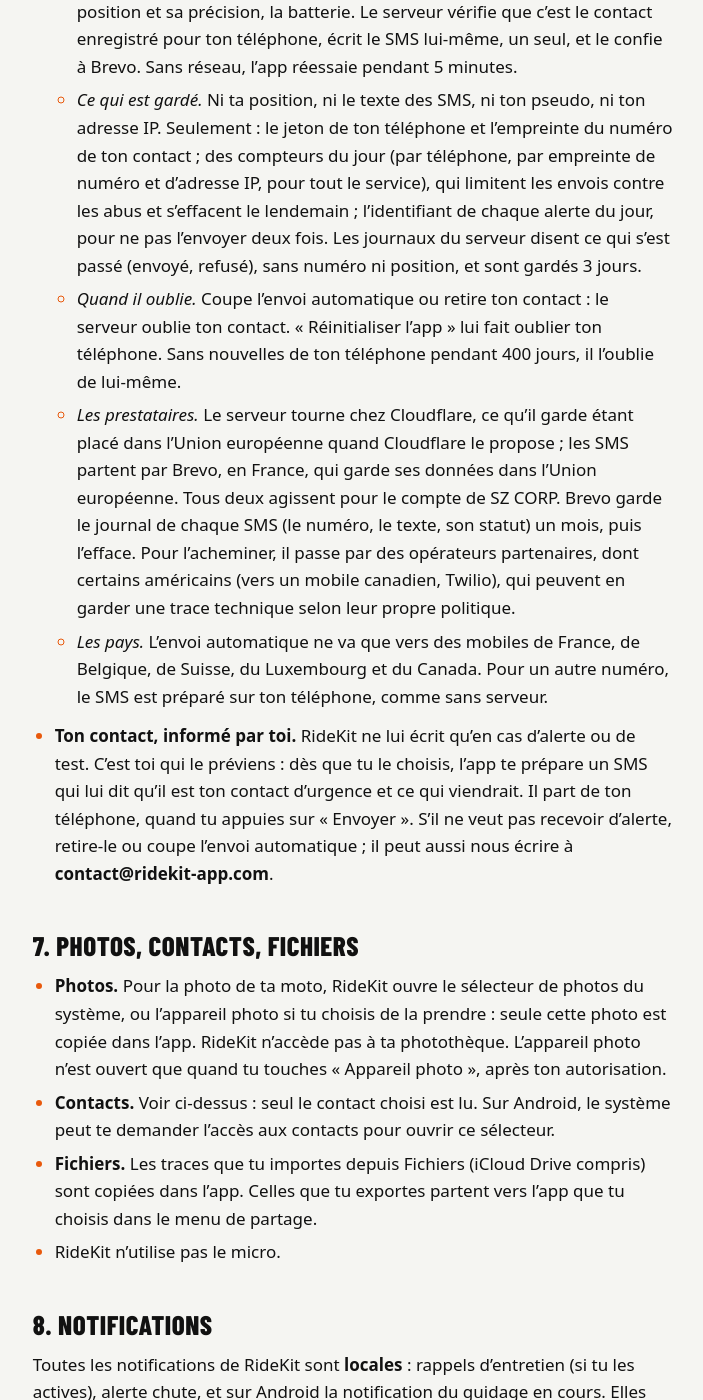
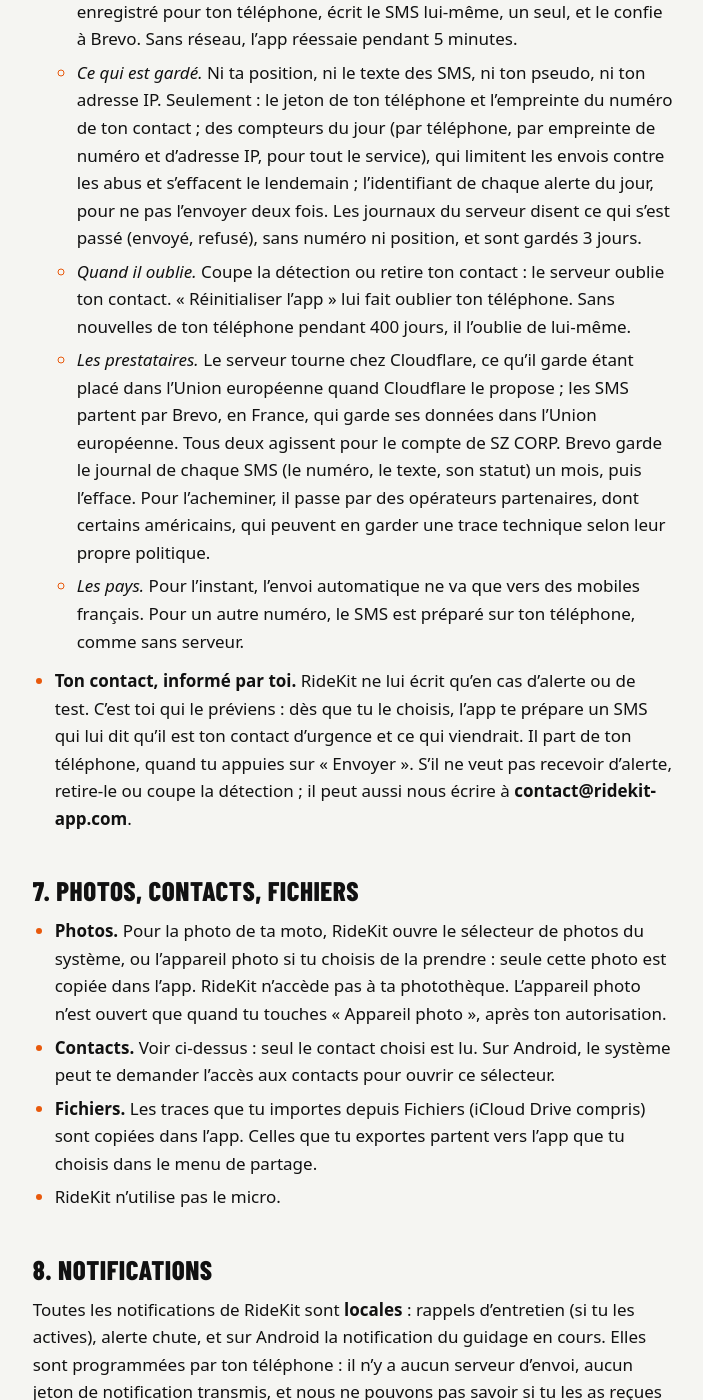
Before and after one commit to Ya6n93/ridekit-site, a Jekyll site: the page built from confidentialite.md, in a window 1280 px wide and 1400 px high, scrolled down 6927 px. Shown: the whole window, without its empty margins (287-990 px from the left). Built offline with Jekyll 4.4.1, drawn with Linux system fonts in a browser that asks for light colours; some of the changed text lies outside the part shown.

Commit message:
Alerte chute: sent automatically as soon as detection is on with a contact (no more switch), to French mobiles only for now
Co-Authored-By: Claude Opus 5.5 (1M context) <noreply@anthropic.com>

```diff
--- a/confidentialite.md
+++ b/confidentialite.md
@@ -172,15 +172,14 @@ La détection de chute est **désactivée par défaut** : c'est toi qui l'activ
   de ta part, ou si tu demandes de l'aide, un SMS, un seul, part pour ton contact :
   ton pseudo, l'heure du choc, ta dernière position connue et sa précision (un lien
   Google Maps, qui porte les coordonnées GPS), le niveau de batterie du téléphone et,
-  s'il reste de la place, ta vitesse juste avant. Avec l'envoi automatique, il part
-  tout seul, par le serveur d'alerte et Brevo. Sans lui, ou si le serveur ne peut
-  pas être joint ou refuse, le message s'ouvre dans l'app SMS du téléphone et ne part
+  s'il reste de la place, ta vitesse juste avant. Il part tout seul, par le serveur
+  d'alerte et Brevo. Si le serveur ne peut pas être joint ou refuse, le message s'ouvre dans l'app SMS du téléphone et ne part
   que si quelqu'un appuie sur « Envoyer » ; il passe alors par ton opérateur, comme
   tout SMS. RideKit prévient ton proche : il n'appelle pas les secours. Si ton
   contact ouvre le lien, Google reçoit les coordonnées, selon sa propre politique.
-- **L'envoi automatique.** Il va avec la détection de chute, et se coupe à part
-  (« Envoi automatique », dans Réglages › Détection de chute). Sur une installation
-  antérieure à son arrivée, il reste coupé tant que tu ne l'allumes pas.
+- **L'envoi automatique.** Il va avec la détection de chute : dès qu'elle est activée
+  avec un contact, l'alerte part toute seule. Pour l'arrêter, coupe la détection ou
+  retire ton contact.
   - *À l'enregistrement de ton contact*, quand tu le choisis, détection activée : le
     serveur remet à ton téléphone un jeton aléatoire, puis reçoit le numéro de ton
     contact, et lui seul. Il n'envoie rien à ton contact. Il en garde une empreinte
@@ -200,7 +199,7 @@ La détection de chute est **désactivée par défaut** : c'est toi qui l'activ
     s'effacent le lendemain ; l'identifiant de chaque alerte du jour, pour ne pas
     l'envoyer deux fois. Les journaux du serveur disent ce qui s'est passé (envoyé,
     refusé), sans numéro ni position, et sont gardés 3 jours.
-  - *Quand il oublie.* Coupe l'envoi automatique ou retire ton contact : le serveur
+  - *Quand il oublie.* Coupe la détection ou retire ton contact : le serveur
     oublie ton contact. « Réinitialiser l'app » lui fait oublier ton téléphone. Sans
     nouvelles de ton téléphone pendant 400 jours, il l'oublie de lui-même.
   - *Les prestataires.* Le serveur tourne chez Cloudflare, ce qu'il garde étant placé
@@ -208,16 +207,16 @@ La détection de chute est **désactivée par défaut** : c'est toi qui l'activ
     en France, qui garde ses données dans l'Union européenne. Tous deux agissent pour
     le compte de SZ CORP. Brevo garde le journal de chaque SMS (le numéro, le texte,
     son statut) un mois, puis l'efface. Pour l'acheminer, il passe par des opérateurs
-    partenaires, dont certains américains (vers un mobile canadien, Twilio), qui
+    partenaires, dont certains américains, qui
     peuvent en garder une trace technique selon leur propre politique.
-  - *Les pays.* L'envoi automatique ne va que vers des mobiles de France, de Belgique,
-    de Suisse, du Luxembourg et du Canada. Pour un autre numéro, le SMS est préparé sur
-    ton téléphone, comme sans serveur.
+  - *Les pays.* Pour l'instant, l'envoi automatique ne va que vers des mobiles
+    français. Pour un autre numéro, le SMS est préparé sur ton téléphone, comme sans
+    serveur.
 - **Ton contact, informé par toi.** RideKit ne lui écrit qu'en cas d'alerte ou de
   test. C'est toi qui le préviens : dès que tu le choisis, l'app te prépare un SMS qui
   lui dit qu'il est ton contact d'urgence et ce qui viendrait. Il part de ton
   téléphone, quand tu appuies sur « Envoyer ». S'il ne veut pas recevoir d'alerte,
-  retire-le ou coupe l'envoi automatique ; il peut aussi nous écrire à
+  retire-le ou coupe la détection ; il peut aussi nous écrire à
   **contact@ridekit-app.com**.
 
 ## 7. Photos, contacts, fichiers
@@ -321,8 +320,8 @@ toi-même, dans l'app (section 3). Pour le reste, écris à **contact@ridekit-ap
 nous répondons sous un mois. Nous n'avons aucune copie de ce que l'app envoie aux
 services tiers, ni aucun moyen de relier leurs requêtes à toi ; pour ces données,
 adresse-toi directement à eux. Le serveur d'alerte ne connaît ni ton nom ni le numéro
-de ton contact en clair : pour qu'il oublie ton contact, coupe l'envoi automatique ou
-réinitialise l'app. Le journal d'un SMS d'alerte chez Brevo, nous l'effaçons sur
+de ton contact en clair : pour qu'il oublie ton contact, coupe la détection, retire
+ton contact ou réinitialise l'app. Le journal d'un SMS d'alerte chez Brevo, nous l'effaçons sur
 demande, sans attendre le mois.
 
 Tu peux aussi saisir l'autorité de ton pays :
```
Also changed, not shown: conditions.md (+2 -2 lines), en/privacy.md (+11 -13 lines), en/terms.md (+2 -2 lines).
